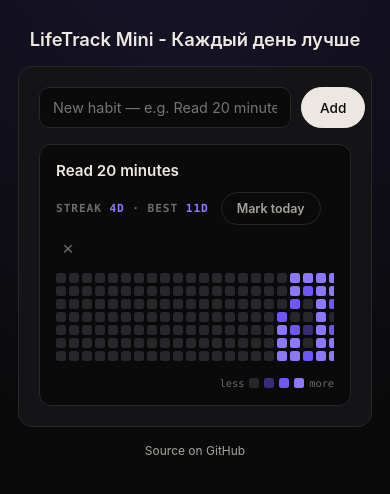
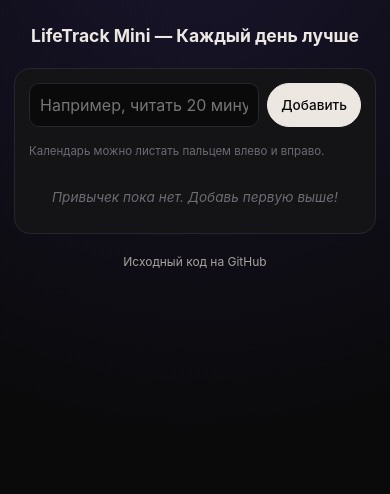
Before and after one commit to dmitrynorayev-a11y/lifetrack-mini, a plain HTML site: page index.html in a window 390 px wide. Drawn offline with Linux system fonts and the light colour scheme.

Commit message:
LifeTrack Mini 1.1: Russian UI and iPhone heatmap layout

```diff
--- a/index.html
+++ b/index.html
@@ -1,26 +1,26 @@
 <!DOCTYPE html>
-<html lang="en">
+<html lang="ru">
 <head>
 <meta charset="UTF-8" />
 <meta name="viewport" content="width=device-width, initial-scale=1.0" />
-<title>LifeTrack Mini — habit tracker</title>
-<meta name="description" content="A habit tracker with a GitHub-style year heatmap and streak counting. Offline, private, no account." />
+<title>LifeTrack Mini — трекер привычек</title>
+<meta name="description" content="Личный трекер привычек: отмечай дни и следи за прогрессом." />
 <style>
   :root{--ink:#0a0a0b;--raised:#141417;--line:#26262b;--porcelain:#ece8e1;--dim:#a7a39c;--muted:#6b6b70;--iris:#6e56f7;--iris-b:#8b78ff;--ember:#f76e56;--green:#4ade80;
     --font:"Inter",system-ui,-apple-system,"Segoe UI",Roboto,sans-serif;--mono:ui-monospace,"SF Mono",Menlo,monospace}
   *{box-sizing:border-box;margin:0;padding:0}
   body{min-height:100vh;display:flex;flex-direction:column;align-items:center;gap:16px;padding:28px 18px 44px;font-family:var(--font);color:var(--porcelain);
     background:radial-gradient(circle at 50% -10%,rgba(110,86,247,.14),transparent 55%),var(--ink);-webkit-font-smoothing:antialiased}
-  h1{font-size:1.15rem;font-weight:600}
+  h1{font-size:clamp(1.05rem,4.5vw,1.35rem);font-weight:650;text-align:center;line-height:1.35;max-width:100%}
   .card{width:min(760px,100%);background:var(--raised);border:1px solid var(--line);border-radius:14px;padding:20px;display:flex;flex-direction:column;gap:16px}
   .add{display:flex;gap:10px}
-  .add input{flex:1;background:var(--ink);border:1px solid var(--line);border-radius:10px;color:var(--porcelain);padding:11px 13px;font:400 .9rem var(--font)}
+  .add input{flex:1;min-width:0;background:var(--ink);border:1px solid var(--line);border-radius:10px;color:var(--porcelain);padding:11px 13px;font:400 .9rem var(--font)}
   .add input:focus{outline:none;border-color:var(--iris)}
   .add button{font:500 .85rem var(--font);padding:11px 18px;border-radius:999px;border:1px solid var(--porcelain);background:var(--porcelain);color:var(--ink);cursor:pointer;transition:.25s}
   .add button:hover{background:transparent;color:var(--porcelain)}
   .habit{border:1px solid var(--line);border-radius:12px;padding:16px;display:flex;flex-direction:column;gap:12px;background:var(--ink)}
   .habit__head{display:flex;align-items:center;gap:12px;flex-wrap:wrap}
-  .habit__name{font-weight:600;font-size:.95rem;margin-right:auto}
+  .habit__name{font-weight:600;font-size:.95rem;margin-right:auto;overflow-wrap:anywhere}
   .streak{font:600 .7rem var(--mono);text-transform:uppercase;letter-spacing:.08em;color:var(--muted)}
   .streak b{color:var(--iris-b)}
   .today{font:600 .78rem var(--font);padding:8px 15px;border-radius:999px;border:1px solid var(--line);background:transparent;color:var(--dim);cursor:pointer;transition:.2s}
@@ -28,7 +28,8 @@
   .today.done{border-color:rgba(74,222,128,.5);color:var(--green);background:rgba(74,222,128,.06)}
   .del{background:none;border:none;color:var(--muted);cursor:pointer;font-size:.9rem;padding:4px 6px;border-radius:6px}
   .del:hover{color:var(--ember)}
-  .heatmap{display:grid;grid-auto-flow:column;grid-template-rows:repeat(7,10px);gap:3px;overflow-x:auto;padding-bottom:4px}
+  .heatmap-scroll{width:100%;max-width:100%;overflow-x:auto;overscroll-behavior-x:contain;-webkit-overflow-scrolling:touch;scrollbar-width:thin;padding:3px 1px 8px}
+  .heatmap{display:grid;grid-auto-flow:column;grid-template-rows:repeat(7,10px);grid-template-columns:repeat(26,10px);gap:3px;width:max-content}
   .cell{width:10px;height:10px;border-radius:2.5px;background:var(--line)}
   .cell[data-v="1"]{background:rgba(110,86,247,.45)}
   .cell[data-v="2"]{background:var(--iris)}
@@ -39,18 +40,33 @@
   .empty{color:var(--muted);font-style:italic;font-size:.85rem;text-align:center;padding:14px}
   .foot{font-size:.75rem;color:var(--muted)}
   .foot a{color:var(--dim);text-decoration:none}
+  #habits{display:flex;flex-direction:column;gap:14px;min-width:0}
+  .hint{font-size:.72rem;color:var(--muted);line-height:1.4}
+  @media(max-width:480px){
+    body{padding:24px 14px calc(35px + env(safe-area-inset-bottom));gap:20px;width:100%;overflow-x:hidden}
+    .card{width:100%;min-width:0;padding:14px;border-radius:16px}
+    .habit{padding:13px;min-width:0}
+    .habit__head{gap:9px}
+    .habit__name{flex-basis:100%;font-size:1rem}
+    .streak{margin-right:auto;line-height:1.6}
+    .add{gap:8px}
+    .add input{font-size:16px;padding:11px 10px}
+    .add button{padding:11px 13px}
+    .today{min-height:38px}
+  }
 </style>
 </head>
 <body>
-  <h1>LifeTrack Mini - Каждый день лучше</h1>
+  <h1>LifeTrack Mini — Каждый день лучше</h1>
   <div class="card">
     <div class="add">
-      <input id="name" maxlength="40" placeholder="New habit — e.g. Read 20 minutes" />
-      <button id="add" type="button">Add</button>
+      <input id="name" maxlength="40" placeholder="Например, читать 20 минут" aria-label="Название привычки" />
+      <button id="add" type="button">Добавить</button>
     </div>
+    <p class="hint">Календарь можно листать пальцем влево и вправо.</p>
     <div id="habits"></div>
   </div>
-  <footer class="foot"><a href="https://github.com/Ansagan359/habit-tracker" target="_blank" rel="noopener">Source on GitHub</a></footer>
+  <footer class="foot"><a href="https://github.com/Ansagan359/habit-tracker" target="_blank" rel="noopener">Исходный код на GitHub</a></footer>
 
 <script>
 (() => {
@@ -63,12 +79,8 @@
 
   function load() {
     try { const raw = localStorage.getItem(KEY); if (raw) return JSON.parse(raw); } catch (_) {}
-    // Seed one habit with a believable recent history so the demo shows life.
-    const marks = {};
-    for (let i = 0; i < 60; i++) {
-      if (Math.random() < 0.62) marks[isoDaysAgo(i)] = true;
-    }
-    return { habits: [{ id: uid(), name: 'Read 20 minutes', marks }] };
+    // Новым пользователям показываем пустой трекер без вымышленных отметок.
+    return { habits: [] };
   }
   function save() { try { localStorage.setItem(KEY, JSON.stringify(state)); } catch (_) {} }
   function uid() { return Date.now().toString(36) + Math.random().toString(36).slice(2, 6); }
@@ -86,7 +98,7 @@
     // today if marked, otherwise from yesterday.
     let offset = marks[today()] ? 0 : 1;
     while (marks[isoDaysAgo(offset + current)]) current++;
-    if (marks[today()]) current++; // include today itself
+    // Сегодня уже включён в цикл выше, второй раз его не считаем.
 
     let best = 0, run = 0;
     for (let i = 365; i >= 0; i--) {
@@ -100,7 +112,7 @@
     const box = $('habits');
     box.innerHTML = '';
     if (!state.habits.length) {
-      box.innerHTML = '<div class="empty">No habits yet — add your first one above.</div>';
+      box.innerHTML = '<div class="empty">Привычек пока нет. Добавь первую выше!</div>';
       return;
     }
     for (const habit of state.habits) box.append(renderHabit(habit));
@@ -113,11 +125,11 @@
 
     const s = streaks(habit.marks);
     const streak = el('span', 'streak');
-    streak.innerHTML = 'streak <b>' + s.current + 'd</b> · best <b>' + s.best + 'd</b>';
+    streak.innerHTML = 'СЕРИЯ <b>' + s.current + ' дн.</b> · РЕКОРД <b>' + s.best + ' дн.</b>';
     head.append(streak);
 
     const btn = el('button', 'today' + (habit.marks[today()] ? ' done' : ''),
-      habit.marks[today()] ? '✓ Done today' : 'Mark today');
+      habit.marks[today()] ? '✓ Сегодня выполнено' : 'Отметить сегодня');
     btn.type = 'button';
     btn.addEventListener('click', () => {
       if (habit.marks[today()]) delete habit.marks[today()];
@@ -128,9 +140,10 @@
 
     const del = el('button', 'del', '✕');
     del.type = 'button';
-    del.title = 'Delete habit';
+    del.title = 'Удалить привычку';
+    del.setAttribute('aria-label', 'Удалить привычку ' + habit.name);
     del.addEventListener('click', () => {
-      if (!confirm('Delete "' + habit.name + '"?')) return;
+      if (!confirm('Удалить привычку «' + habit.name + '»?')) return;
       state.habits = state.habits.filter((h) => h.id !== habit.id);
       save(); render();
     });
@@ -148,19 +161,23 @@
         const nb = (habit.marks[isoDaysAgo(i + 1)] ? 1 : 0) + (habit.marks[isoDaysAgo(i - 1)] ? 1 : 0);
         cell.dataset.v = String(1 + nb);
       }
-      cell.title = iso + (habit.marks[iso] ? ' — done' : '');
+      cell.title = iso + (habit.marks[iso] ? ' — выполнено' : ' — не выполнено');
       map.append(cell);
     }
-    wrap.append(map);
+    const scroller = el('div', 'heatmap-scroll');
+    scroller.setAttribute('aria-label', 'Календарь выполнения привычки');
+    scroller.append(map);
+    wrap.append(scroller);
+    requestAnimationFrame(() => { scroller.scrollLeft = scroller.scrollWidth; });
 
     const legend = el('div', 'legend');
-    legend.append('less');
+    legend.append('меньше');
     for (const v of ['', '1', '2', '3']) {
       const c = el('span', 'cell');
       if (v) c.dataset.v = v;
       legend.append(c);
     }
-    legend.append('more');
+    legend.append('больше');
     wrap.append(legend);
 
     return wrap;
```
